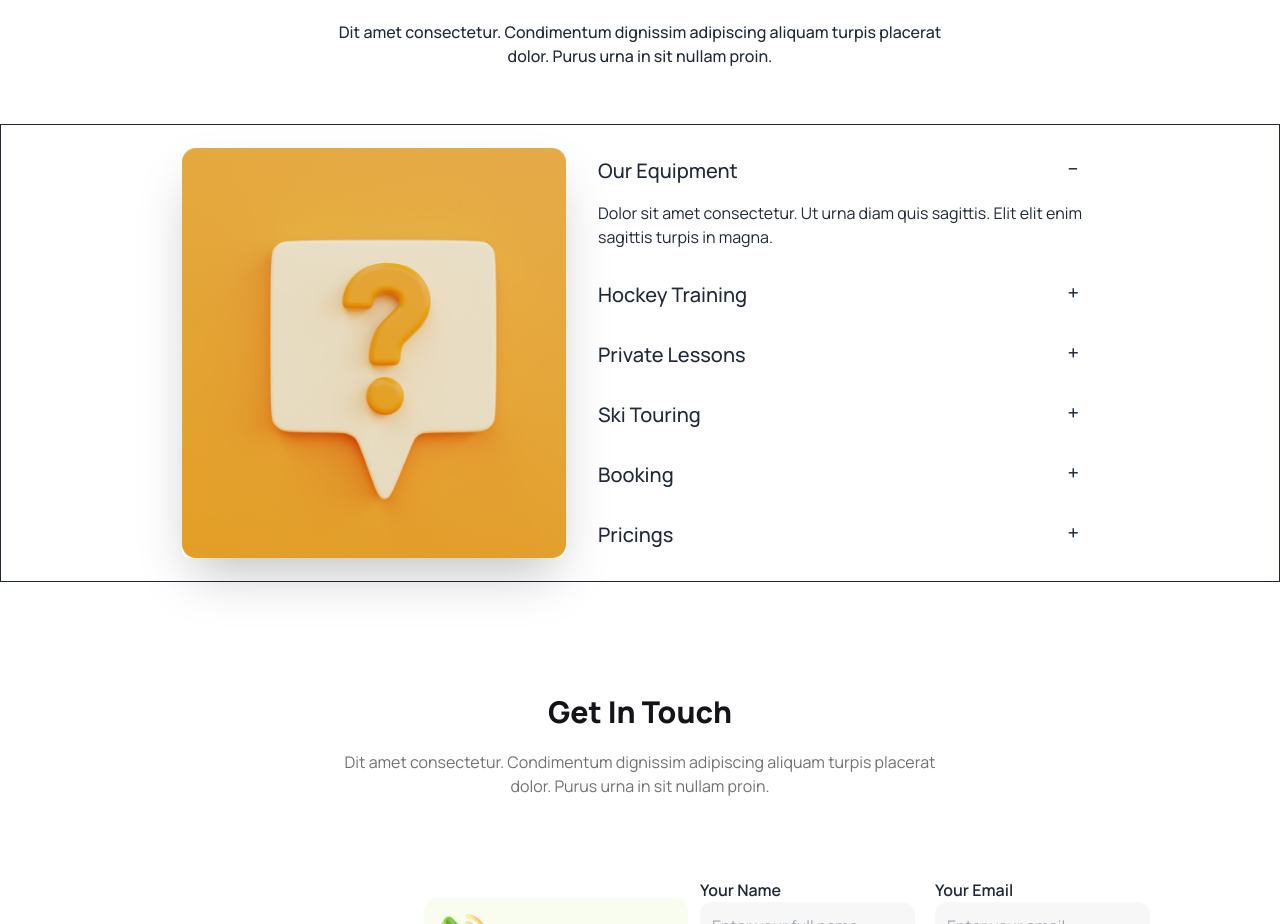
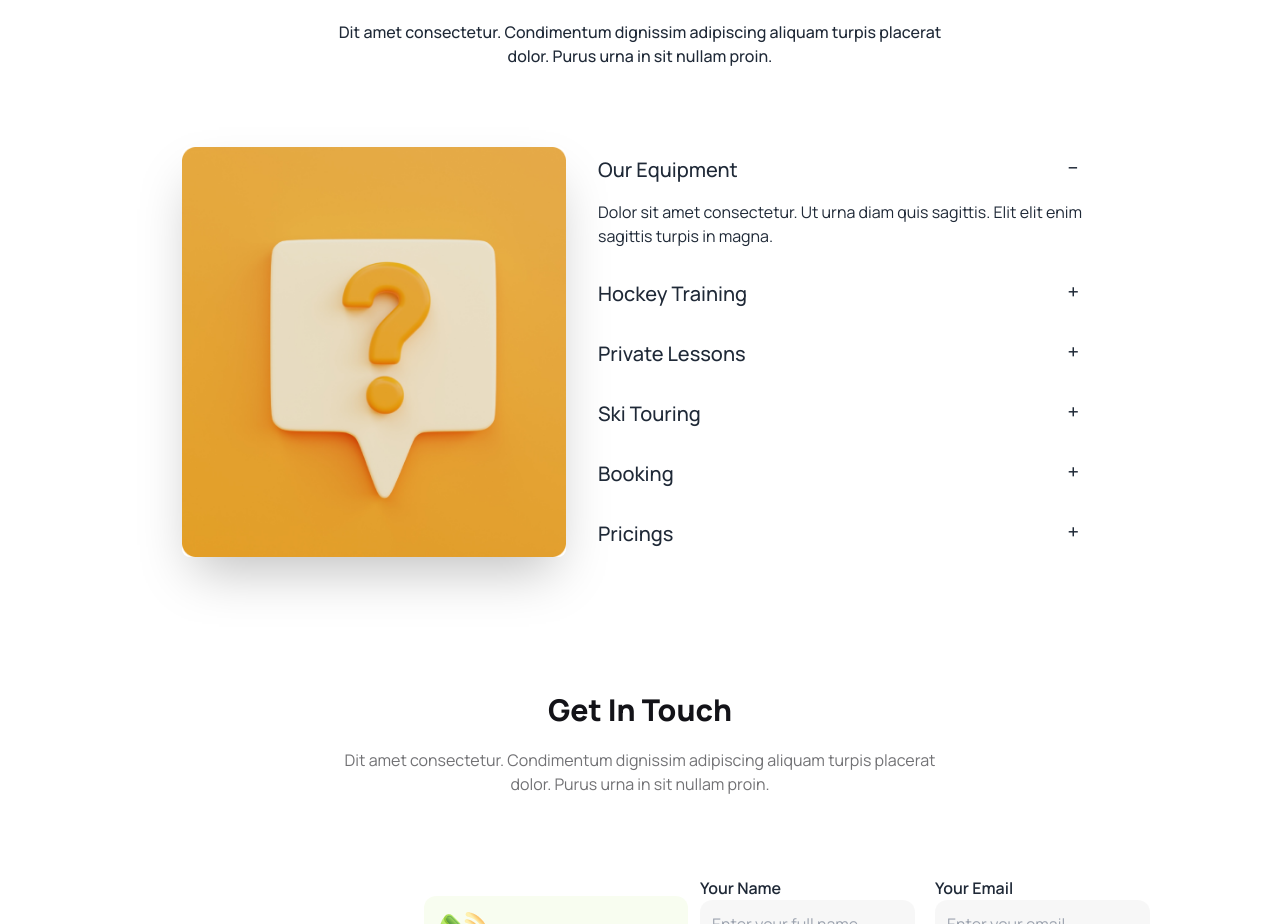
Before and after one commit to Emon0321/hockey-assignment, a plain HTML site: page index.html in a window 1280 px wide. Shown: the part 3880-4804 px from the top of the page. Drawn offline with nearby package versions, Linux system fonts and the light colour scheme.

Commit message:
new update

```diff
--- a/index.html
+++ b/index.html
@@ -453,7 +453,7 @@
           <!-- <hr////////////////////// class="mt-6">/////////////// -->
 
            <!-- hero section added -->
-           <div class="hero  border-x border-y mt-14">
+           <div class="hero   mt-14">
             <div class="hero-content flex-col lg:flex-row lg:gap-8">
               <img src="Images/11.png" class="max-w-sm rounded-lg shadow-2xl" />
              <!-- accordion section started -->
```
